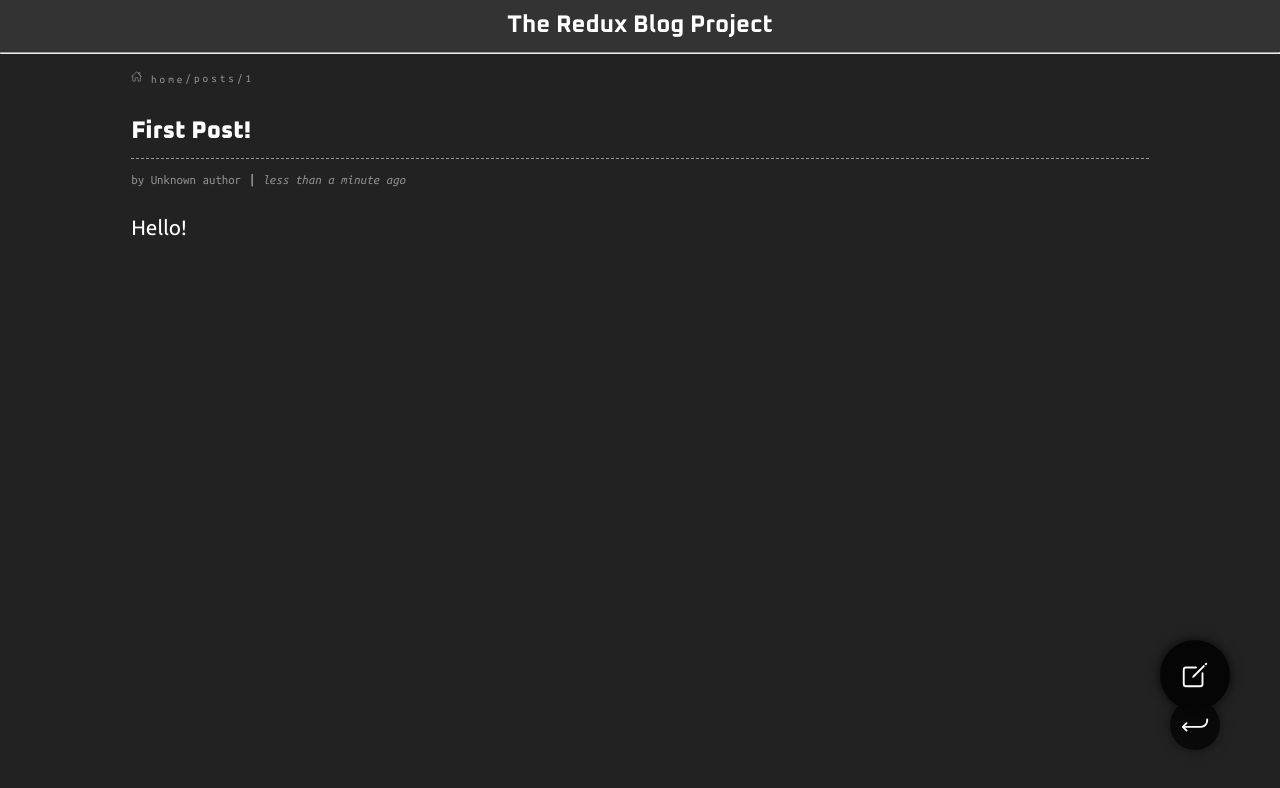
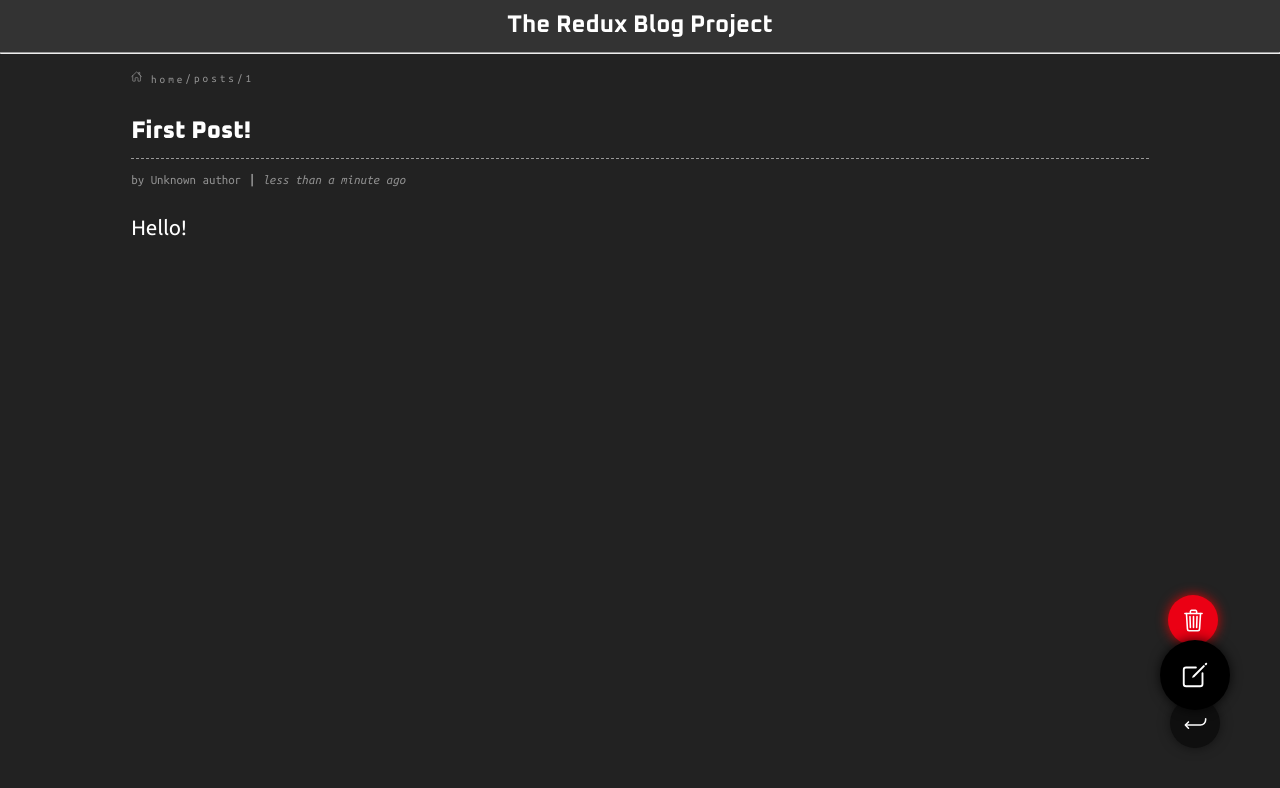
Before and after one commit to arianXdev/blog-redux-project, a React (Vite) app: page /posts/1 in a window 1280 px wide. Shown: the top 788 px of the page. Built offline with nearby package versions, Linux system fonts and the light colour scheme; a web font is replaced by a local one.

Commit message:
feat: created deleted post button

```diff
--- a/src/components/FAB/FAB.css
+++ b/src/components/FAB/FAB.css
@@ -25,6 +25,7 @@
 	width: 50px !important;
 	height: 50px !important;
 	right: 60px;
-	bottom: 50px;
-	background-color: rgb(9, 9, 9);
+	bottom: 52px;
+	font-size: 25px;
+	background-color: rgb(15, 15, 15);
 }
--- a/src/features/posts/SinglePostPage.css
+++ b/src/features/posts/SinglePostPage.css
@@ -41,15 +41,44 @@
 	width: 70px;
 	height: 70px;
 	border-radius: 100%;
-	background-color: rgb(5, 5, 5);
+	background-color: rgb(0, 0, 0);
 	box-shadow: 0 0 12px rgba(0, 0, 0, 0.8);
 	cursor: pointer;
 	color: #fff;
 	transition: all 0.5s ease-in-out;
+	z-index: 5;
 }
 
 .edit-btn:hover {
 	box-shadow: 0 0 16px rgba(0, 0, 0, 0.7);
 	background-color: rgb(1, 1, 1);
-	scale: 1.009;
+	scale: 1.1;
 }
+
+.edit-btn:hover ~ .delete-btn {
+	opacity: 0.3;
+}
+
+.delete-btn {
+	position: fixed;
+	display: flex;
+	justify-content: center;
+	align-items: center;
+	font-size: 25px;
+	right: 62px;
+	bottom: 155px;
+	width: 50px;
+	height: 50px;
+	border-radius: 100%;
+	background-color: var(--red-color);
+	box-shadow: 0 0 12px rgba(255, 0, 0, 0.8);
+	cursor: pointer;
+	color: #fff;
+	transition: all 0.5s ease-in-out;
+	z-index: 1;
+}
+
+.delete-btn:hover {
+	box-shadow: 0 0 15px rgba(255, 0, 0, 0.8);
+	scale: 1.1;
+}
--- a/src/features/posts/SinglePostPage.jsx
+++ b/src/features/posts/SinglePostPage.jsx
@@ -34,6 +34,10 @@ const SinglePostPage = () => {
 			<Link to={`/editPost/${postId}`} className="edit-btn">
 				<ion-icon name="create-outline"></ion-icon>
 			</Link>
+
+			<button type="button" className="delete-btn">
+				<ion-icon name="trash-outline"></ion-icon>
+			</button>
 		</section>
 	);
 };
--- a/src/index.css
+++ b/src/index.css
@@ -17,6 +17,7 @@
 :root {
 	/* Colors */
 	--background-color: #222;
+	--red-color: #eb0014;
 
 	/* Fonts */
 	--main-font: Ubuntu, "Ubuntu Mono", sans-serif !important;
```
